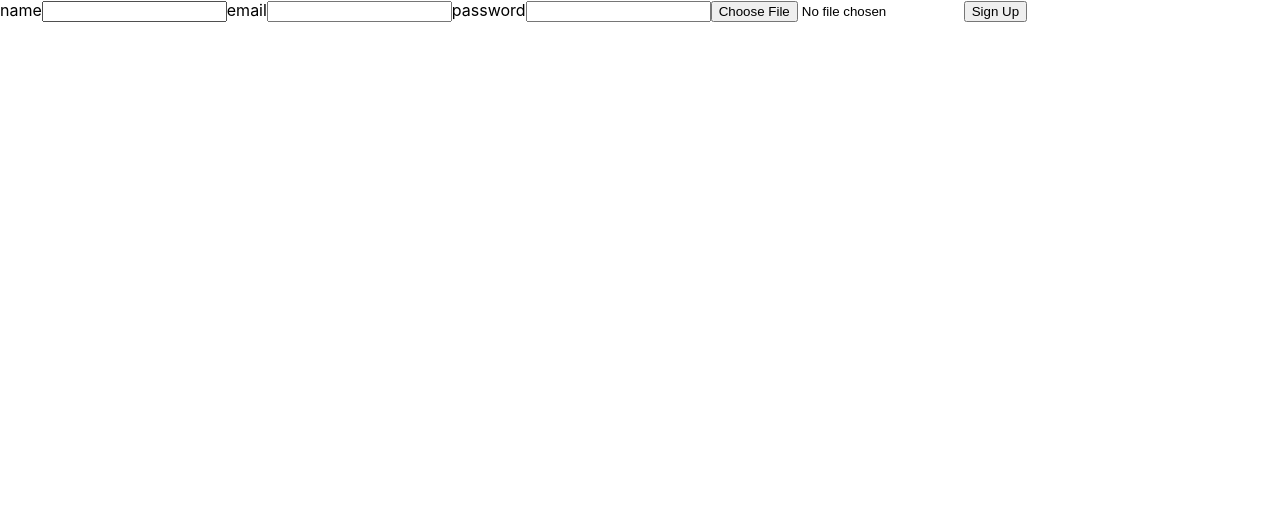
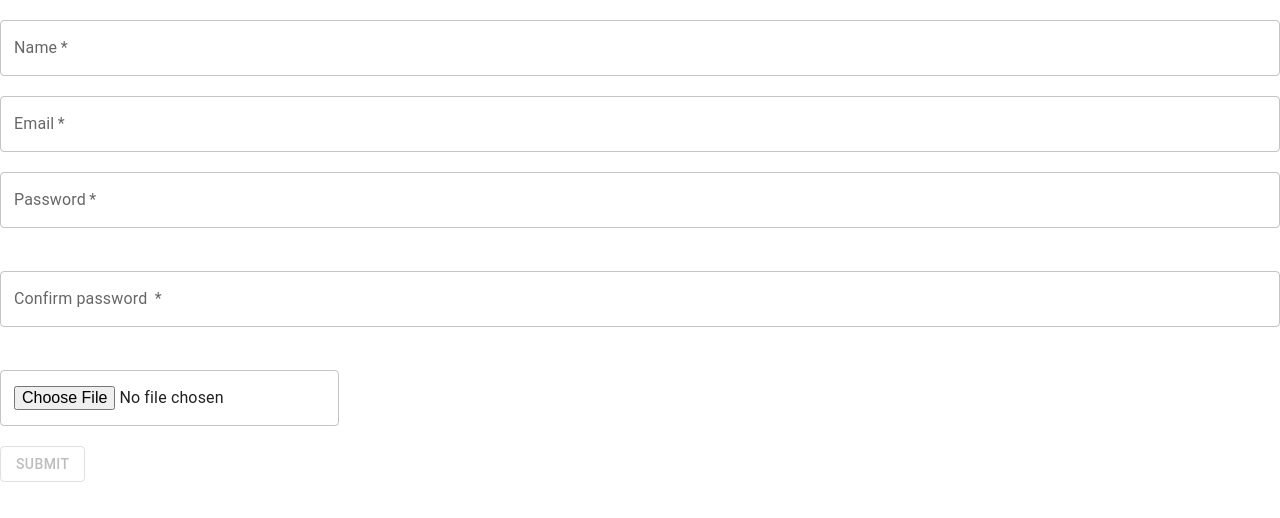
Before and after one commit to ElyesMaamouri/Blog-Application, a React (Create React App) app in the folder Client/: page /signup in a window 1280 px wide. Shown: the top 518 px of the page. Built offline with nearby package versions, Linux system fonts and the light colour scheme.

Commit message:
Add component SignUp with validation form

```diff
--- a/Client/package.json
+++ b/Client/package.json
@@ -3,6 +3,10 @@
   "version": "0.1.0",
   "private": true,
   "dependencies": {
+    "@emotion/react": "^11.4.1",
+    "@emotion/styled": "^11.3.0",
+    "@mui/material": "^5.0.1",
+    "@mui/styles": "^5.0.1",
     "@testing-library/jest-dom": "^5.11.4",
     "@testing-library/react": "^11.1.0",
     "@testing-library/user-event": "^12.1.10",
--- a/Client/src/components/auth/SingUp.js
+++ b/Client/src/components/auth/SingUp.js
@@ -1,30 +1,88 @@
 import React, { useState, useEffect } from "react";
 import { useDispatch, useSelector } from "react-redux";
+import TextField from "@mui/material/TextField";
 import { signUp } from "../store/actions/authActions";
+import Button from "@mui/material/Button";
+import { makeStyles } from "@mui/styles";
+
+const useStyles = makeStyles({
+  btn: {
+    "&.MuiButton-root:hover": {
+      fontSize: 50,
+      backgroundColor: "violet",
+      cursor: "pointer",
+    },
+  },
+  filed: {
+    "&.MuiFormControl-root": {
+      marginTop: 20,
+      marginBottom: 20,
+      display: "block",
+    },
+  },
+});
 
 const SignUp = () => {
+  const classes = useStyles();
   const dispatch = useDispatch();
   const registerInfo = useSelector((state) => state.auth.registerInfo);
-  const [nameFile, setNameFile] = useState();
-  const [sizeFile, setSizeFile] = useState();
-
   const [user, setUser] = useState({
     userName: "",
     email: "",
     password: "",
+    confirmPassword: "",
     avatar: "",
   });
-
+  const [userNameError, setUserNameError] = useState(false);
+  const [emailError, setEmailError] = useState(false);
+  const [passwordError, setPasswordError] = useState(false);
+  const [confirmPasswordError, setConfirmPasswordError] = useState(false);
   const [selectedFile, setSelectedFile] = useState({});
 
+  //  Handel & test all inputs
   const handleChange = (e) => {
     setUser({ ...user, [e.target.name]: e.target.value });
-    // setSelectedFile([...selectedFile, e.target.files[0]]);
+
+    if (e.target.name === "userName") {
+      const regex = /[ `!@#$%^&*()_+\-=\[\]{};':"\\|,.<>\/?~]/;
+      if (regex.test(e.target.value) === false && e.target.value.length >= 3) {
+        setUserNameError(false);
+      } else {
+        setUserNameError(true);
+      }
+    }
+    if (e.target.name === "email") {
+      const regex =
+        /^(([^<>()[\]\\.,;:\s@"]+(\.[^<>()[\]\\.,;:\s@"]+)*)|(".+"))@((\[[0-9]{1,3}\.[0-9]{1,3}\.[0-9]{1,3}\.[0-9]{1,3}\])|(([a-zA-Z\-0-9]+\.)+[a-zA-Z]{2,}))$/;
+
+      if (regex.test(String(e.target.value).toLowerCase())) {
+        setEmailError(false);
+      } else {
+        setEmailError(true);
+      }
+    }
+    if (e.target.name === "password") {
+      if (e.target.value === "" || e.target.value.length < 8) {
+        setPasswordError(true);
+      } else {
+        setPasswordError(false);
+      }
+    }
+    if (e.target.name === "confirmPassword") {
+      if (
+        e.target.value === user.password &&
+        e.target.value.length === user.password.length
+      ) {
+        setConfirmPasswordError(false);
+      } else {
+        setConfirmPasswordError(true);
+      }
+    }
   };
+
+  // handel input file
   const handleChangeFile = (e) => {
     setSelectedFile(e.target.files[0]);
-    setNameFile(e.target.files[0].name);
-    setSizeFile(e.target.files[0].size);
   };
 
   useEffect(() => {
@@ -36,12 +94,12 @@ const SignUp = () => {
   const handelSbmit = (e) => {
     e.preventDefault();
     const formData = new FormData();
-    console.log("nameFile", nameFile);
     formData.append("file", selectedFile);
     formData.append("password", user.password);
     formData.append("userName", user.userName);
     formData.append("email", user.email);
 
+    // Send all values inputs to api
     dispatch(signUp(formData));
   };
 
@@ -51,37 +109,87 @@ const SignUp = () => {
   };
   return (
     <div>
-      <form onSubmit={handelSbmit}>
-        <label htmlFor="userName">name</label>
-        <input
-          type="text"
-          id="userName"
+      <form noValidate autoComplete="off" onSubmit={handelSbmit}>
+        <TextField
+          className={classes.filed}
+          onChange={handleChange}
+          label="Name"
           name="userName"
+          variant="outlined"
+          color="secondary"
+          required
+          fullWidth
+          error={userNameError}
+          helperText={
+            userNameError ? "Account name must be at least 3 characters " : ""
+          }
+        />
+        <TextField
+          className={classes.filed}
           onChange={handleChange}
+          label="Email"
+          name="email"
+          variant="outlined"
+          color="secondary"
+          required
+          placeholder="email@eamil.com"
+          fullWidth
+          error={emailError}
+          helperText={emailError ? "Invalid format email" : ""}
+        />
+        <TextField
+          className={classes.filed}
+          onChange={handleChange}
+          label="Password"
+          name="password"
+          variant="outlined"
+          color="secondary"
+          required
+          placeholder="Enter password"
+          fullWidth
+          error={passwordError}
+          helperText={
+            passwordError ? "Password should be minimum 8 characters long" : " "
+          }
+        />
+        <TextField
+          className={classes.filed}
+          onChange={handleChange}
+          label="Confirm password "
+          name="confirmPassword"
+          variant="outlined"
+          color="secondary"
+          required
+          placeholder="Confirm password"
+          fullWidth
+          error={confirmPasswordError}
+          helperText={
+            confirmPasswordError ? "Those passwords didn’t match" : " "
+          }
         />
 
-        <label htmlFor="email">email</label>
-        <input type="email" id="email" name="email" onChange={handleChange} />
-
-        <label htmlFor="password">password</label>
-        <input
-          type="password"
-          id="password"
-          name="password"
-          onChange={handleChange}
-        />
-        <input
+        <TextField
+          className={classes.filed}
+          id="raised-button-file"
+          name="avatar"
           type="file"
-          id="avatar"
-          name="avatar"
-          accept=".jpg, .png, .jpeg"
           onChange={handelInputs}
         />
-        <button>Sign Up</button>
+        <Button
+          type="submit"
+          variant="outlined"
+          disabled={
+            !user.userName ||
+            !user.email ||
+            !user.password ||
+            !user.confirmPassword ||
+            !user.avatar
+          }
+        >
+          Submit
+        </Button>
       </form>
       {registerInfo}
-      {nameFile}
-      {sizeFile}
     </div>
   );
 };
```
Also changed, not shown: 2 other files (tests, documents, lock files or other folders).
